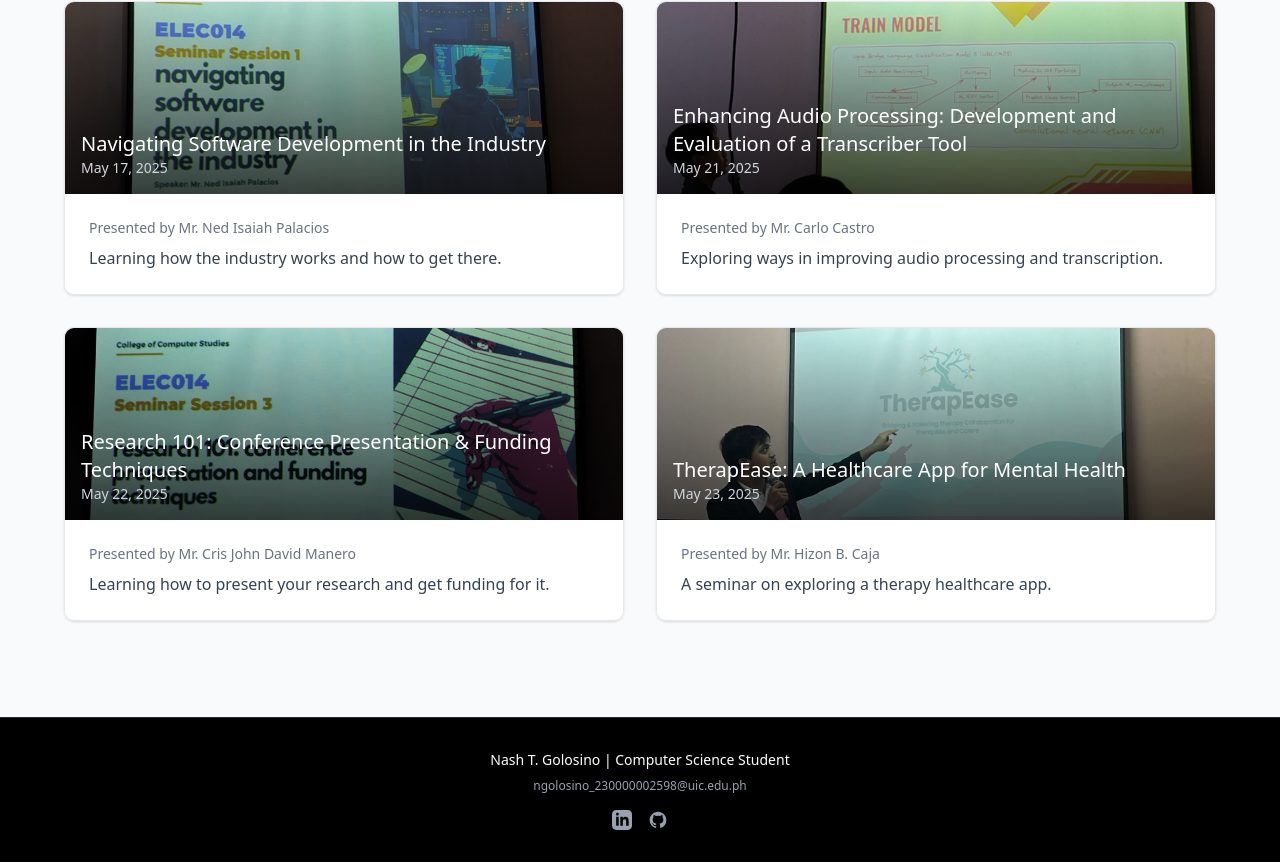
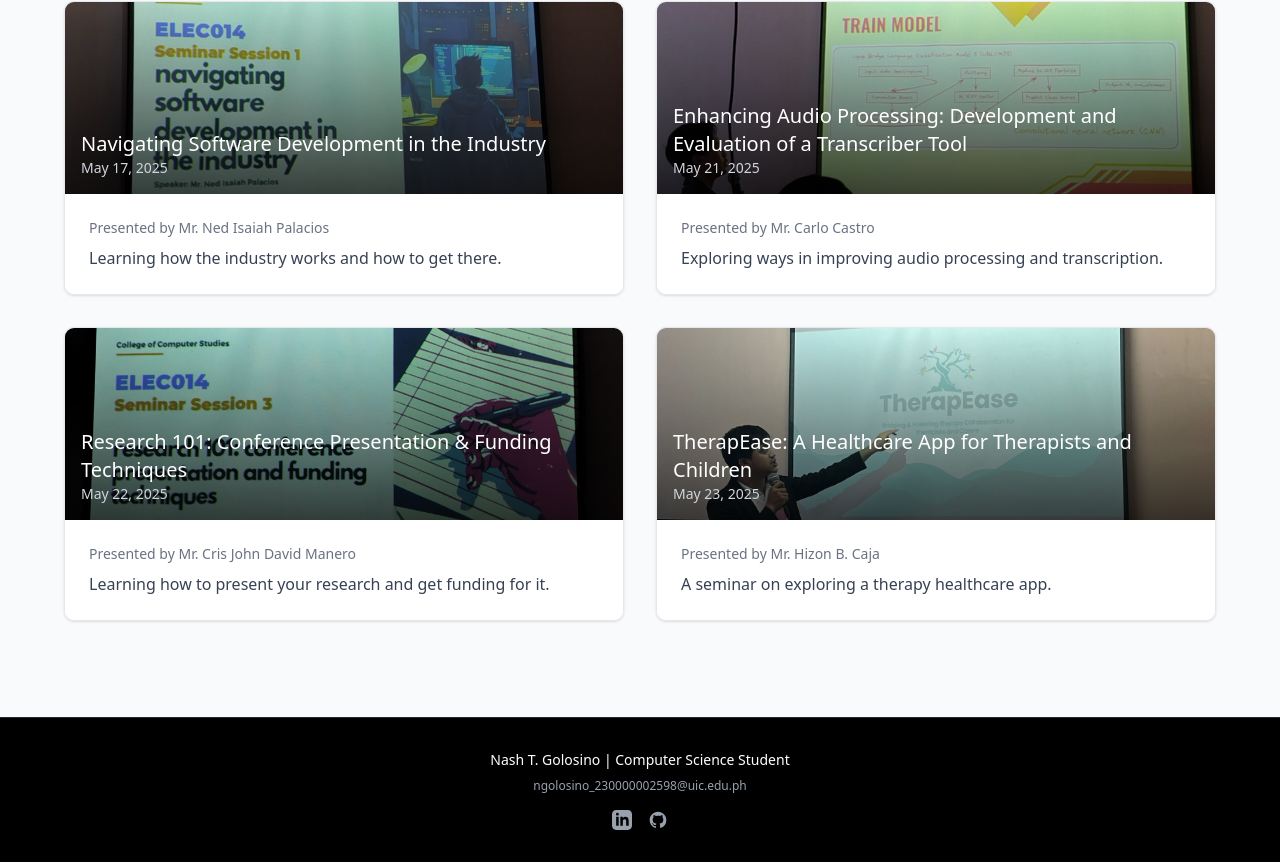
Before and after one commit to GNash19/SeminarLearnings, a React (Vite) app: page /SeminarLearnings/seminars/5 in a window 1280 px wide. Shown: the part 884-1746 px from the top of the page. Built offline with nearby package versions, Linux system fonts and the light colour scheme.

Commit message:
Updated Home

```diff
--- a/src/components/Home.tsx
+++ b/src/components/Home.tsx
@@ -36,7 +36,7 @@
     },
     {
       id: 4,
-      title: "TherapEase: A Healthcare App for Mental Health",
+      title: "TherapEase: A Healthcare App for Therapists and Children",
       date: "May 23, 2025",
       speaker: "Mr. Hizon B. Caja",
       description: "A seminar on exploring a therapy healthcare app.",
```
Also changed, not shown: src/components/seminars/4.tsx (line endings or trailing spaces).
